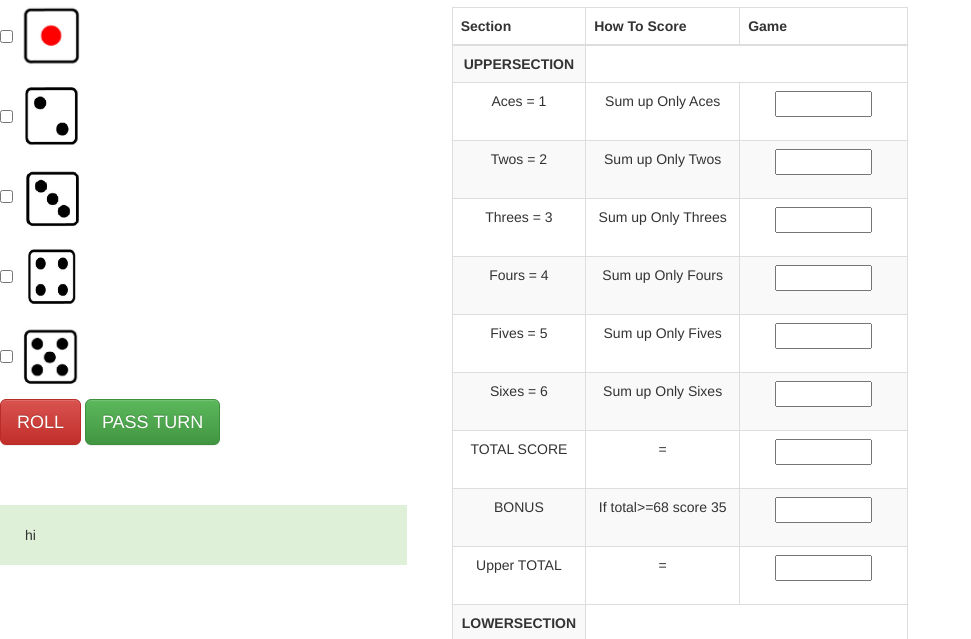
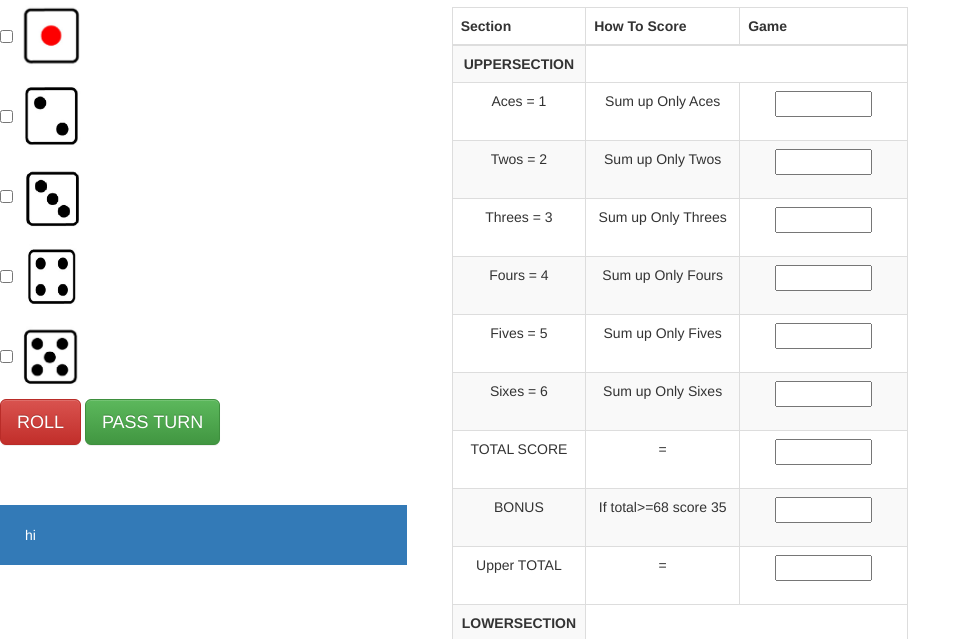
Before and after one commit to iantwilcox91/YahtzeeGroupProject, a plain HTML site: page index.html in a window 1280 px wide. Shown: the part 81-720 px from the top of the page, without its empty margins (0-971 px from the left). Drawn offline with nearby package versions, Linux system fonts and the light colour scheme.

Commit message:
change formatting to recommedation div in index.html

```diff
--- a/css/styles.css
+++ b/css/styles.css
@@ -15,7 +15,7 @@ td input {
 tr {
   text-align: center;
 }
-.bg-success {
+.bg-primary {
   margin-top: 60px;
   padding: 20px 25px 20px 25px;
 }
--- a/index.html
+++ b/index.html
@@ -24,7 +24,7 @@
         <button type="button" class="btn btn-danger btn-lg" id="rollButton" >ROLL</button>
         <button type="button" class="btn btn-success btn-lg" id="passTurn" >PASS TURN</button>
         <div class="notesForTurn"></div>
-        <div class="bg-success">hi</div>
+        <div class="bg-primary">hi</div>
 
 
 
```
